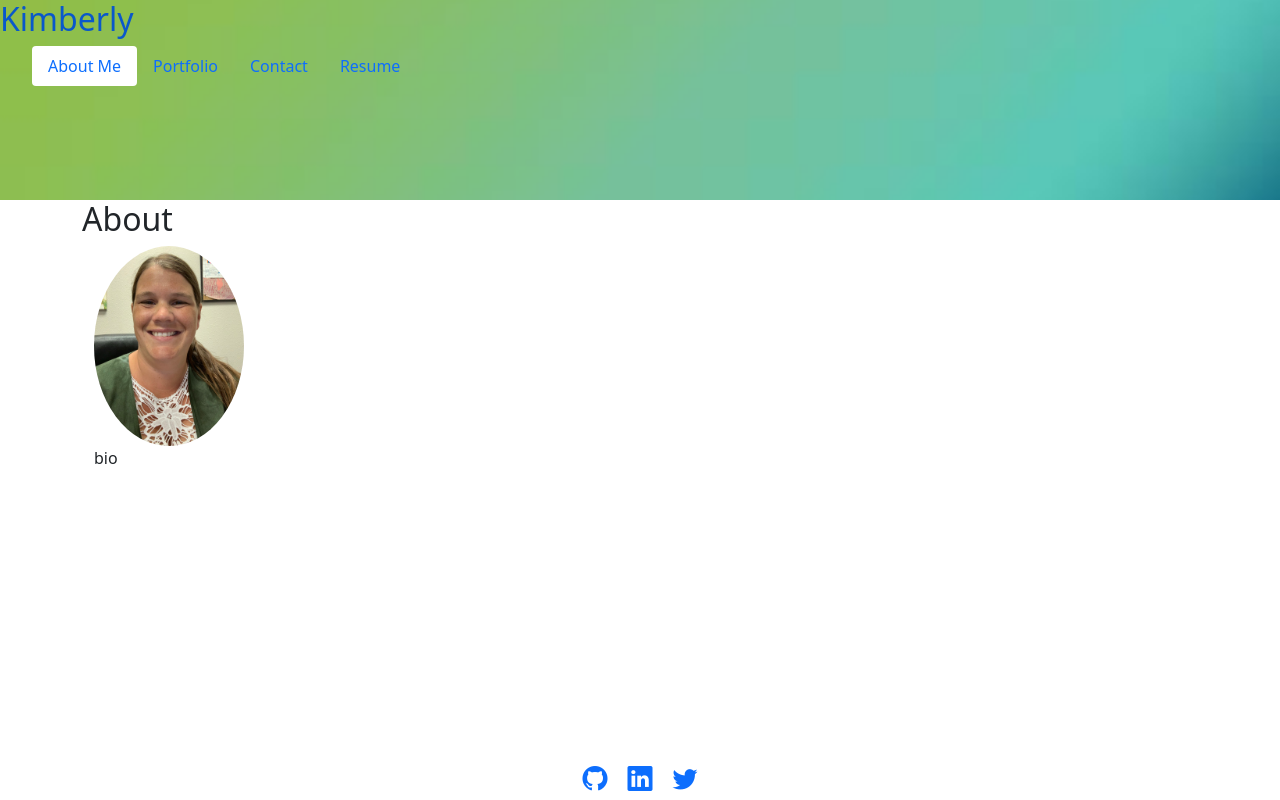
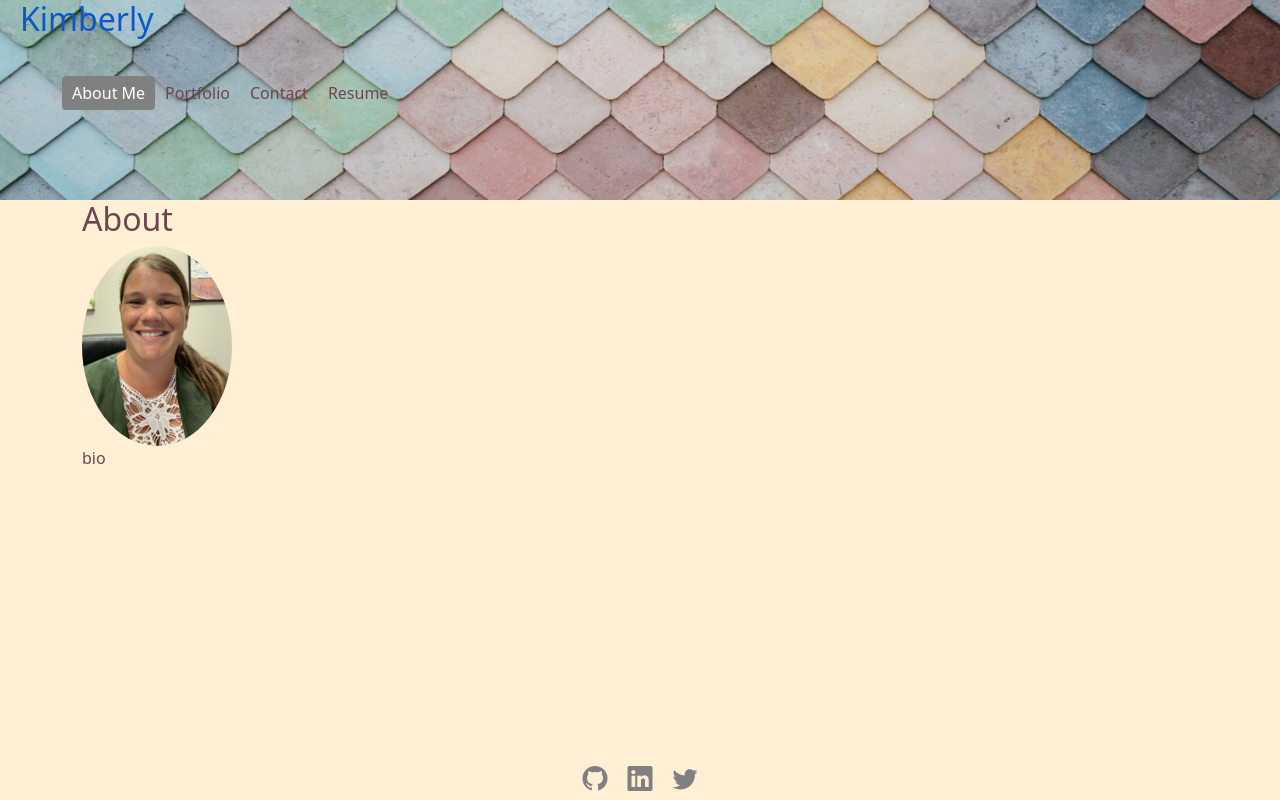
Before and after one commit to kimberlyamaya/krafty-kimberly, a React (Create React App) app: page / in a window 1280 px wide. Built offline with nearby package versions, Linux system fonts and the light colour scheme.

Commit message:
added styling

```diff
--- a/src/components/Nav.js
+++ b/src/components/Nav.js
@@ -3,7 +3,7 @@ import React from 'react'
 function Nav({currentPage, handlePageChange}) {
     return (
         <header>
-            <div className = 'hero' style={{backgroundImage: 'url(./assets/header/portfolio-background-2.jpg)',
+            <div className = 'hero' style={{backgroundImage: 'url(./assets/header/portfolio-background-1.jpg)',
             backgroundRepeat: 'no-repeat', backgroundSize: 'cover', backgroundPosition: 'center', height: '200px'}}>
                 <h2>
                     <a href='/' className='header-link'>
@@ -15,7 +15,7 @@ function Nav({currentPage, handlePageChange}) {
                         <li className='nav-item'>
                             <a href='#about'
                             onClick={() => handlePageChange('About')}
-                            className={currentPage === 'About' ? 'nav-link active bg-white rounded' : 'nav-link'}
+                            className={currentPage === 'About' ? 'nav-link-active active rounded' : 'nav-link-na'}
                             >
                                 About Me
                             </a>
@@ -23,7 +23,7 @@ function Nav({currentPage, handlePageChange}) {
                         <li className='nav-item'>
                             <a href='#portfolio'
                             onClick={() => handlePageChange('Portfolio')}
-                            className={currentPage === 'Portfolio' ? 'nav-link active bg-white rounded' : 'nav-link'}
+                            className={currentPage === 'Portfolio' ? 'nav-link-active active rounded' : 'nav-link-na'}
                             >
                                 Portfolio
                             </a>
@@ -31,7 +31,7 @@ function Nav({currentPage, handlePageChange}) {
                         <li className='nav-item'>
                             <a href='#contact'
                             onClick={() => handlePageChange('Contact')}
-                            className={currentPage === 'Contact' ? 'nav-link active bg-white rounded' : 'nav-link'}
+                            className={currentPage === 'Contact' ? 'nav-link-active active rounded' : 'nav-link-na'}
                             >
                                 Contact
                             </a>
@@ -39,7 +39,7 @@ function Nav({currentPage, handlePageChange}) {
                         <li className='nav-item'>
                             <a href='#Resume'
                             onClick={() => handlePageChange('Resume')}
-                            className={currentPage === 'Resume' ? 'nav-link active bg-white rounded' : 'nav-link'}
+                            className={currentPage === 'Resume' ? 'nav-link-active active rounded' : 'nav-link-na'}
                             >
                                 Resume
                             </a>
--- a/src/components/PageContainer.js
+++ b/src/components/PageContainer.js
@@ -30,7 +30,7 @@ function PageContainer() {
   return (
     <div id='page-container'>
       <Nav currentPage={currentPage} handlePageChange={handlePageChange}></Nav>
-      <section>
+      <section className='page-section'>
       {renderPage()}
       </section>
        <Foot />
--- a/src/components/pages/About.js
+++ b/src/components/pages/About.js
@@ -4,7 +4,7 @@ function About({currentPage}) {
     return (
         <div className='container'>
             <h2>{currentPage}</h2>
-            <div className='container'>
+            <div>
                 <img src='./assets/about-me/IMG_4474.jpg' className='bio-img' alt='hero' />
                 <p>bio</p>
             </div>
--- a/src/components/pages/Portfolio.js
+++ b/src/components/pages/Portfolio.js
@@ -1,20 +1,32 @@
-import React from 'react'
+import React, {useState} from 'react'
 
 function Portfolio({currentPage}) {
+    const [showText, setShowText] = useState(false)
+
     return (
         <div className='container'>
             <h2>{currentPage}</h2>
-            <div className='container d-flex justify-content-center'>
+            <div className='d-flex justify-content-center'>
                 <div className='row'>
 
                     {/* project 1 */}
-                    <div className='col-5 m-2 rounded project-cards' style={{backgroundImage: 'url(./assets/portfolio/Stockable.jpg',backgroundRepeat: 'no-repeat', backgroundSize: 'cover', backgroundPosition: 'top', height: '200px'}}>
+                    <div
+                        onMouseEnter={() => setShowText(true)}
+                        onMouseLeave={() => setShowText(false)}
+                        className='col-5 m-2 rounded project-cards' style={{backgroundImage: 'url(./assets/portfolio/Stockable.jpg',backgroundRepeat: 'no-repeat', backgroundSize: 'cover', backgroundPosition: 'top', height: '200px'}}
+                    >
+
+                        {showText && (
+                        <div>
                         <a href='https://limichael97.github.io/Stockable/' target='_blank' rel='noreferrer noopener'>
                             Stockable
                         </a>
                         <a href='https://github.com/kimberlyamaya/Stockable' target='_blank' rel='noreferrer noopener'>
                             <i className="bi bi-github"></i>
                         </a>
+                        </div>
+                        )}
+
                     </div>
 
                     {/* project 2 */}
--- a/src/components/pages/Resume.js
+++ b/src/components/pages/Resume.js
@@ -4,7 +4,7 @@ function Resume({currentPage}) {
     return (
         <div className='container'>
             <h2>{currentPage}</h2>
-            <div className='container'>
+            <div>
                 <p>Download my <span><a href='./assets/resume/resume.pdf' alt='resume download' target='_blank' rel='noreferrer noopener' download='resume'>Resume</a></span></p>
                 <h4>Front-end Proficiencies</h4>
                 <ul>
--- a/src/index.css
+++ b/src/index.css
@@ -1,4 +1,5 @@
 body {
+  background-color: #FFEFD5;
   margin: 0;
   font-family: -apple-system, BlinkMacSystemFont, 'Segoe UI', 'Roboto', 'Oxygen',
     'Ubuntu', 'Cantarell', 'Fira Sans', 'Droid Sans', 'Helvetica Neue',
@@ -7,19 +8,23 @@ body {
   -moz-osx-font-smoothing: grayscale;
 }
 
-*,
+/* *,
 *:before,
 *:after {
   box-sizing: inherit;
-}
+} */
 
 #page-container {
   position: relative;
   min-height: 100vh;
+  background-color: #FFEFD5;
 }
 
 .header-link {
+  padding: 10px 20px;
   text-decoration: none;
+  color: #6C464F;
+  font: bolder;
 }
 
 .container {
@@ -36,15 +41,36 @@ html {
   box-sizing: border-box;
 }
 
-.nav-list {
+/* .nav-list {
   display: flex;
   align-items: center;
   list-style: none;
   color: white;
+} */
+
+nav {
+  padding: 30px;
+}
+
+.nav-link-na {
+  text-decoration: none;
+  color: #6C464F;
+  padding: 5px 10px;
+}
+
+.nav-link-active {
+  text-decoration: none;
+  color: white;
+  background-color: #808080;
+  padding: 5px 10px;
 }
 
 .nav-item {
   display: inline-flex;
+}
+
+.page-section {
+  color: #6C464F;
 }
 
 .bio-img {
@@ -71,4 +97,5 @@ footer {
 .footer-link {
   margin: 0 10px;
   font-size: 25px;
+  color: #808080
 }
```
Also changed, not shown: public/assets/header/portfolio-background-1.jpg.
